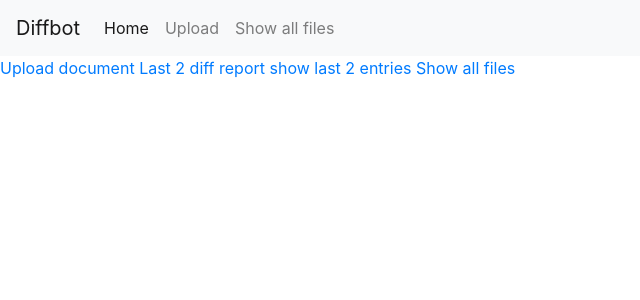
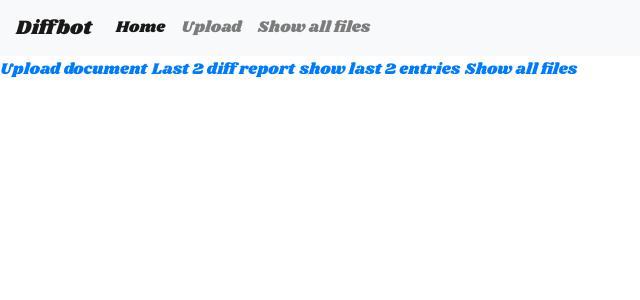
Before and after one commit to kevinyohe/diffbot, a Flask app: page / in a window 1280 px wide. Shown: the top 300 px of the page, without its empty margins (0-640 px from the left). Run offline with Flask 2, Linux system fonts and the light colour scheme; some libraries are stand-ins or nearby versions.

Commit message:
Add fonts

```diff
--- a/templates/base.html
+++ b/templates/base.html
@@ -6,6 +6,13 @@
     <link rel="stylesheet" href="{{ url_for('static', filename='css/bootstrap.css') }}">
     <script src="{{ url_for('static', filename='js/bootstrap.js') }}"></script>
     <script src="{{ url_for('static', filename='js/jquery.js') }}"></script>
+    <style>
+      @font-face {
+  font-family: "titlefont";
+  src: url("../static/font/Shrikhand-Regular.ttf");
+}
+a { font-family: "titlefont", serif; }
+    </style>
 </head>
 <body>
 <nav class="navbar navbar-expand-lg navbar-light bg-light">
```
Also changed, not shown: static/font/Bangers-Regular.ttf (added), static/font/Pacifico-Regular.ttf (added), static/font/Shrikhand-Regular.ttf (added), static/font/SonsieOne-Regular.ttf (added).
